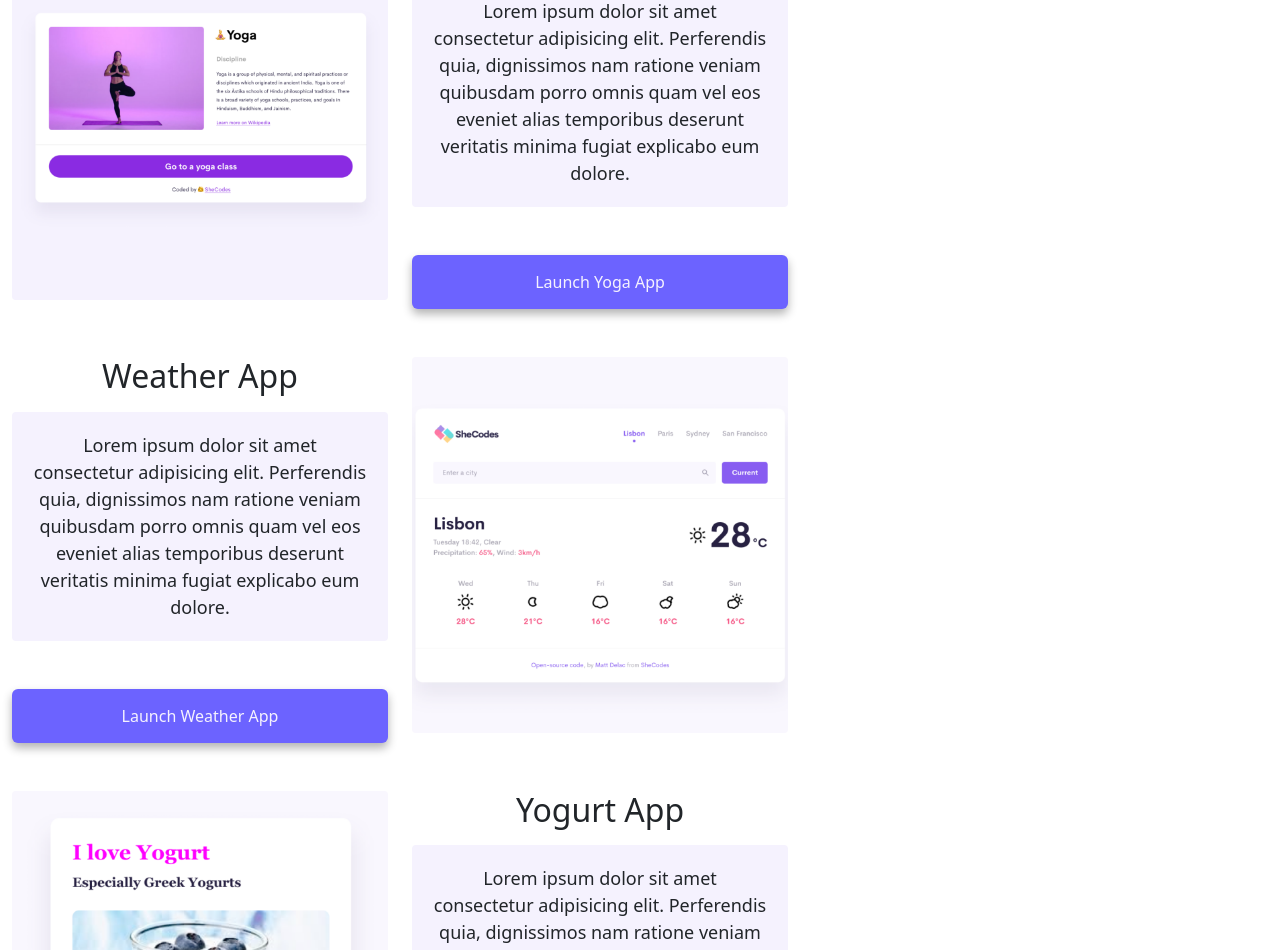
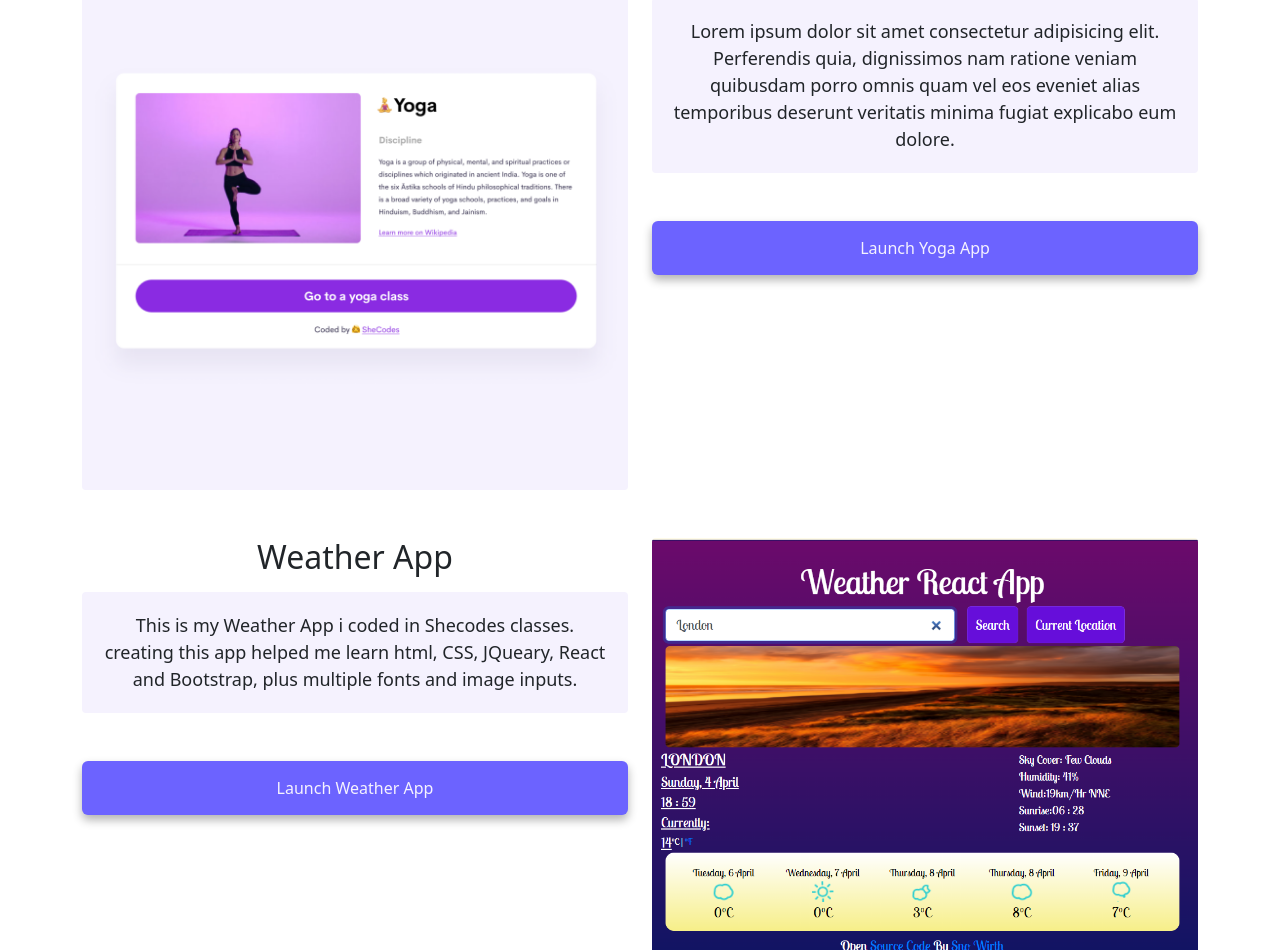
Before and after one commit to Snofall-Bird/Responsive-week-3-SEO, a plain HTML site: page index.html in a window 1280 px wide. Shown: the part 430-1380 px from the top of the page. Drawn offline with nearby package versions, Linux system fonts and the light colour scheme.

Commit message:
adjusted css and media queries
updated weather app image and added additional css to images for responsive displays

```diff
--- a/index.html
+++ b/index.html
@@ -4,7 +4,11 @@
     <meta charset="UTF-8" />
     <meta http-equiv="X-UA-Compatible" content="IE=edge" />
     <meta name="viewport" content="width=device-width, initial-scale=1.0" />
-    <title>Sno Wirth</title>
+    <title>Sno Wirth-Coder</title>
+    <meta
+      name="description"
+      content="Sno Wirths Journey Of Learning Code and their projects along the way"
+    />
     <link rel="stylesheet" href="style.css" />
     <link
       href="https://cdn.jsdelivr.net/npm/bootstrap@5.0.0-beta3/dist/css/bootstrap.min.css"
@@ -55,15 +59,18 @@
     <h1>Sno Wirth</h1>
     <h3>🦘 Front-end developer, based in Australia</h3>
     <div class="navigation-links">
-      <a href="about.html#contact" class="contact-link">Contact me</a>
-      <a href="about.html" class="about-link">About me</a>
+      <a href="/about.html#contact" class="contact-link">Contact me</a>
+      <a href="/about.html" class="about-link">About me</a>
     </div>
     <div class="container">
       <div class="row">
-        <div class="col-6">
-          <img src="images/yoga.png" class="img-fluid rounded" />
+        <div class="col-md-6">
+          <img
+            src="/images/yoga.png"
+            class="img-fluid rounded d-none d-md-block"
+          />
         </div>
-        <div class="col-6">
+        <div class="col-md-6">
           <h2 class="mb-3">Yoga App</h2>
           <p>
             Lorem ipsum dolor sit amet consectetur adipisicing elit. Perferendis
@@ -77,27 +84,36 @@
         </div>
       </div>
       <div class="row mt-5">
-        <div class="col-6">
+        <div class="col-md-6">
           <h2 class="mb-3">Weather App</h2>
           <p>
-            Lorem ipsum dolor sit amet consectetur adipisicing elit. Perferendis
-            quia, dignissimos nam ratione veniam quibusdam porro omnis quam vel
-            eos eveniet alias temporibus deserunt veritatis minima fugiat
-            explicabo eum dolore.
+            This is my Weather App i coded in Shecodes classes. creating this
+            app helped me learn html, CSS, JQueary, React and Bootstrap, plus
+            multiple fonts and image inputs.
           </p>
           <div class="mt-5">
-            <a href="#" class="primary-link">Launch Weather App</a>
+            <a
+              href="https://keen-easley-a2c9dd.netlify.app/"
+              class="primary-link"
+              >Launch Weather App</a
+            >
           </div>
         </div>
-        <div class="col-6">
-          <img src="images/weather.png" class="img-fluid rounded" />
+        <div class="col-md-6">
+          <img
+            src="/images/weather-app.png"
+            class="home-img img-fluid rounded d-none d-md-block"
+          />
         </div>
       </div>
       <div class="row mt-5">
-        <div class="col-6">
-          <img src="images/yogurt.png" class="img-fluid rounded" />
+        <div class="col-md-6">
+          <img
+            src="/images/yogurt.png"
+            class="img-fluid rounded d-none d-md-block"
+          />
         </div>
-        <div class="col-6">
+        <div class="col-md-6">
           <h2 class="mb-3">Yogurt App</h2>
           <p>
             Lorem ipsum dolor sit amet consectetur adipisicing elit. Perferendis
--- a/style.css
+++ b/style.css
@@ -3,18 +3,31 @@
   --secondary-color: #f5f2fe;
   --box-shadow: 0 5px 10px rgba(0, 0, 0, 0.3);
 }
-@media (min-width: 576px) {
+@media (max-width: 576px) {
   body {
     text-align: center;
     width: auto 100%;
     margin-bottom: 30px;
+    display: block;
+    justify-content: center;
+  }
+
+  .home-img {
+    display: none;
   }
 }
 body {
-  margin: 60px auto;
-  max-width: 800px;
+  width: auto;
+  display: block;
+  justify-content: center;
 }
-
+.container {
+  display: flex;
+  justify-content: center;
+  flex-wrap: wrap;
+  margin-top: 20px;
+  padding-bottom: 100px;
+}
 h1,
 h2,
 h3 {
```
Also changed, not shown: about.html (+9 -8 lines), images/weather-app.png (added), images/weather.png (deleted).
